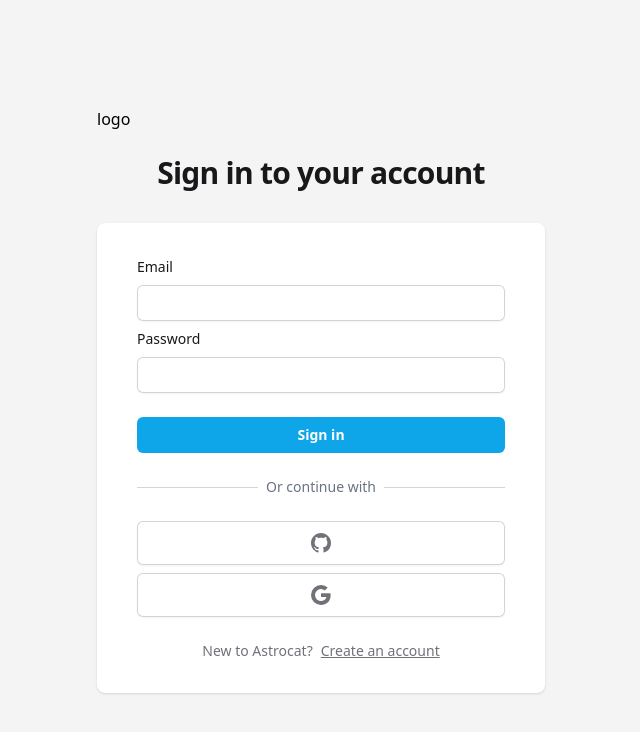
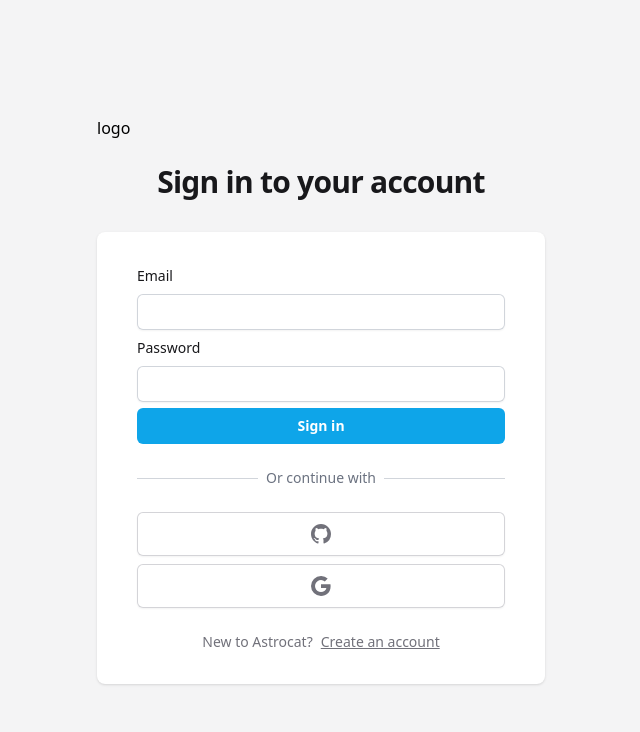
Before and after one commit to JstVex/Astrocat, a Next.js app: page / in a window 1280 px wide. Shown: the top 732 px of the page, without its empty margins (319-959 px from the left). Built offline with nearby package versions, Linux system fonts and the light colour scheme; no server answers; what pusher would draw is missing.

Commit message:
Add optional parameter for button type

```diff
--- a/components/Button.tsx
+++ b/components/Button.tsx
@@ -3,7 +3,7 @@
 import clsx from "clsx"
 
 interface ButtonProps {
-    type: string,
+    type?: string,
     children?: React.ReactNode,
     onClick?: () => void,
     disabled?: boolean,
@@ -17,7 +17,7 @@ export const Button: React.FC<ButtonProps> = ({ type, children, onClick, disable
         <button
             onClick={onClick}
             disabled={disabled}
-            className={clsx("flex justify-center rounded-md mt-6 px-3 py-2 text-sm font-semibold focus-visible:outline focus-visible:outline-2 focus-visible:outline-offset-2", disabled && "opacity-50 cursor-default", fullWidth && "w-full", secondary ? "text-zinc-900" : "text-white", danger && "bg-rose-500 hover:bg-roe-600 focus-visible:outline-rose-600", !secondary && !danger && "bg-sky-500 hover:bg-sky-600 focus-visible:outline-sky-600")}
+            className={clsx("flex justify-center rounded-md px-3 py-2 text-sm font-semibold focus-visible:outline focus-visible:outline-2 focus-visible:outline-offset-2", disabled && "opacity-50 cursor-default", fullWidth && "w-full", secondary ? "text-zinc-900" : "text-white", danger && "bg-rose-500 hover:bg-roe-600 focus-visible:outline-rose-600", !secondary && !danger && "bg-sky-500 hover:bg-sky-600 focus-visible:outline-sky-600")}
         >
             {children}
         </button>
```
